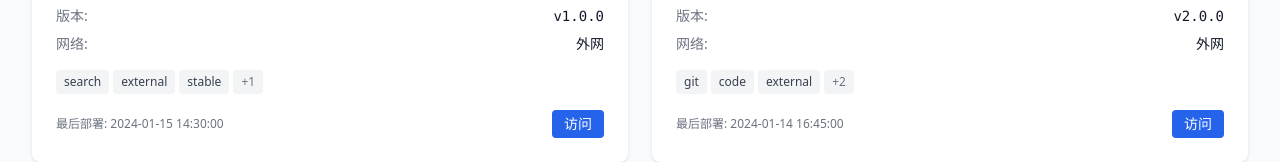
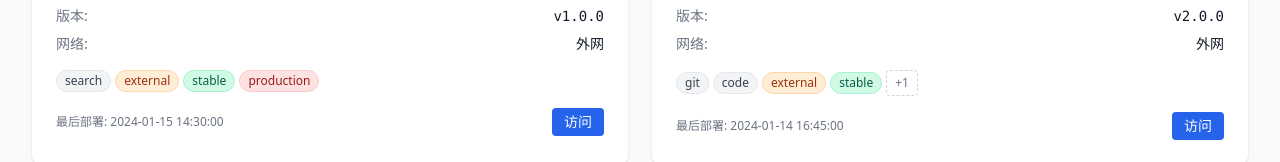
Before and after one commit to kookhr/demoguanli, a React (Vite) app: page / in a window 1280 px wide. Shown: the part 554-716 px from the top of the page. Built offline with nearby package versions, Linux system fonts and the light colour scheme; no server answers.

Commit message:
✅ Add simple tag system
- Created SimpleTagList with color-coded tags
- Added tag display to environment cards
- Simplified tag implementation without complex state
- All features working: search, filter, tags, config page

Ready for testing - this should work without white screen issues.

```diff
--- a/src/components/MinimalEnvironmentList.jsx
+++ b/src/components/MinimalEnvironmentList.jsx
@@ -1,6 +1,7 @@
 import React, { useState, useEffect, useCallback } from 'react';
 import { getEnvironments } from '../utils/configManager';
 import SimpleEnvironmentFilter from './SimpleEnvironmentFilter';
+import SimpleTagList from './SimpleTagList';
 
 const MinimalEnvironmentList = () => {
   const [environments, setEnvironments] = useState([]);
@@ -124,24 +125,14 @@ const MinimalEnvironmentList = () => {
                 </div>
               </div>
 
-              {/* 简化的标签显示 */}
+              {/* 标签显示 */}
               {env.tags && env.tags.length > 0 && (
                 <div className="mb-4">
-                  <div className="flex flex-wrap gap-1">
-                    {env.tags.slice(0, 3).map((tag, index) => (
-                      <span
-                        key={index}
-                        className="px-2 py-1 bg-gray-100 text-gray-700 text-xs rounded"
-                      >
-                        {tag}
-                      </span>
-                    ))}
-                    {env.tags.length > 3 && (
-                      <span className="px-2 py-1 bg-gray-100 text-gray-500 text-xs rounded">
-                        +{env.tags.length - 3}
-                      </span>
-                    )}
-                  </div>
+                  <SimpleTagList
+                    tags={env.tags}
+                    maxVisible={4}
+                    size="xs"
+                  />
                 </div>
               )}
 
--- /dev/null
+++ b/src/components/SimpleTagList.jsx
@@ -0,0 +1,89 @@
+import React from 'react';
+
+// 标签颜色配置
+const tagColors = {
+  'production': 'bg-red-100 text-red-800 border-red-200',
+  'staging': 'bg-yellow-100 text-yellow-800 border-yellow-200',
+  'development': 'bg-green-100 text-green-800 border-green-200',
+  'testing': 'bg-blue-100 text-blue-800 border-blue-200',
+  'demo': 'bg-purple-100 text-purple-800 border-purple-200',
+  'frontend': 'bg-pink-100 text-pink-800 border-pink-200',
+  'backend': 'bg-indigo-100 text-indigo-800 border-indigo-200',
+  'database': 'bg-gray-100 text-gray-800 border-gray-200',
+  'external': 'bg-orange-100 text-orange-800 border-orange-200',
+  'internal': 'bg-teal-100 text-teal-800 border-teal-200',
+  'stable': 'bg-emerald-100 text-emerald-800 border-emerald-200',
+  'local': 'bg-slate-100 text-slate-800 border-slate-200',
+  'default': 'bg-gray-100 text-gray-700 border-gray-200'
+};
+
+// 获取标签颜色
+const getTagColor = (tag) => {
+  return tagColors[tag.toLowerCase()] || tagColors.default;
+};
+
+// 简单标签组件
+const SimpleTag = ({ tag, size = 'sm', onClick, className = '' }) => {
+  const sizeClasses = {
+    xs: 'px-2 py-0.5 text-xs',
+    sm: 'px-2 py-1 text-xs',
+    md: 'px-3 py-1 text-sm'
+  };
+
+  return (
+    <span
+      className={`
+        inline-flex items-center rounded-full border font-medium
+        ${getTagColor(tag)}
+        ${sizeClasses[size]}
+        ${onClick ? 'cursor-pointer hover:opacity-80' : ''}
+        ${className}
+      `}
+      onClick={onClick}
+    >
+      {tag}
+    </span>
+  );
+};
+
+// 标签列表组件
+const SimpleTagList = ({
+  tags = [],
+  maxVisible = 3,
+  size = 'sm',
+  onTagClick,
+  className = ''
+}) => {
+  if (!tags || tags.length === 0) {
+    return (
+      <span className="text-xs text-gray-400 italic">
+        无标签
+      </span>
+    );
+  }
+
+  const visibleTags = tags.slice(0, maxVisible);
+  const hiddenCount = tags.length - maxVisible;
+
+  return (
+    <div className={`flex flex-wrap items-center gap-1 ${className}`}>
+      {visibleTags.map((tag, index) => (
+        <SimpleTag
+          key={`${tag}-${index}`}
+          tag={tag}
+          size={size}
+          onClick={onTagClick ? () => onTagClick(tag) : undefined}
+        />
+      ))}
+
+      {hiddenCount > 0 && (
+        <span className="text-xs text-gray-500 px-2 py-1 rounded border border-dashed border-gray-300">
+          +{hiddenCount}
+        </span>
+      )}
+    </div>
+  );
+};
+
+export { SimpleTag, SimpleTagList };
+export default SimpleTagList;
```
